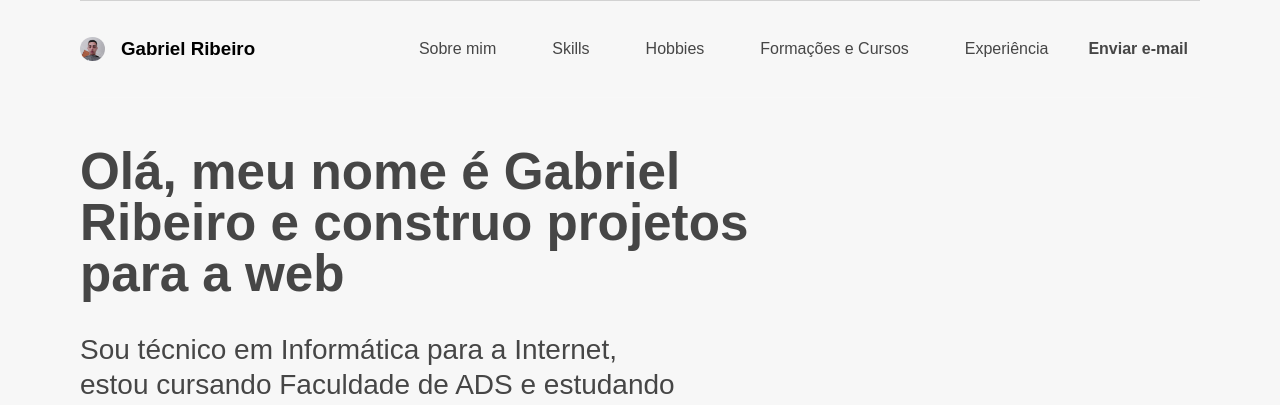
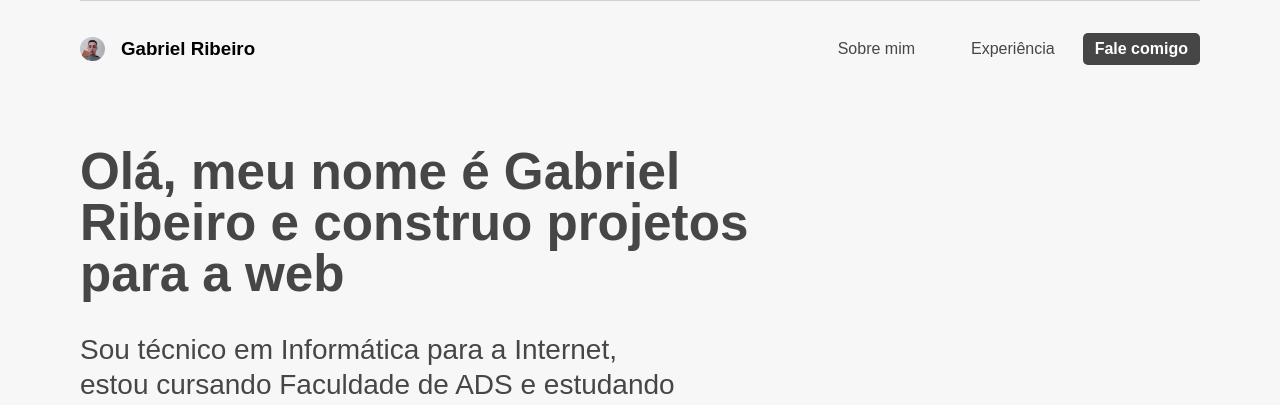
Before and after one commit to gabriersdev/portfolio-br, a PHP site: page / in a window 1280 px wide. Shown: the top 405 px of the page. Run offline with PHP 8.4, Linux system fonts and the light colour scheme.

Commit message:
feat: atualizando estilo do botão

```diff
--- a/assets/css/menu.css
+++ b/assets/css/menu.css
@@ -1,5 +1,5 @@
 /*Sessão Menu*/
-section.menu{
+section.menu {
   display: flex;
   align-items: center;
   justify-content: space-between;
@@ -9,27 +9,27 @@ section.menu{
   border-bottom: 1px solid rgba(255, 255, 255, 0.15);
 }
 
-.menu header{
+.menu header {
   display: flex;
   align-items: center;
 }
 
-.menu__image{
+.menu__image {
   width: 25px;
   border-radius: 50%;
 }
 
-.menu__title{
+.menu__title {
   margin-left: 1rem;
   font-weight: 700;
 }
 
-.menu__list{
+.menu__list {
   display: flex;
 }
 
 .menu__list__item a,
-.menu__list__item__contato a{
+.menu__list__item__contato a {
   display: block;
   color: #464646;
   padding: 0.5rem 0.75rem;
@@ -39,54 +39,64 @@ section.menu{
   outline: none;
 }
 
+.menu__list__item__contato a {
+  background-color: #464646;
+  color: #fff;
+}
+
 .menu__list__item a:hover,
 .menu__list__item a:focus,
 .menu__list__item__contato a:hover,
-.menu__list__item__contato a:focus{
+.menu__list__item__contato a:focus {
   background-color: lightgray;
 }
 
-.menu__list__item{
+.menu__list__item__contato a:hover,
+.menu__list__item__contato a:focus {
+  color: #464646;
+}
+
+.menu__list__item {
   margin: 0 1rem;
 }
 
-.menu__list__item__contato{
+.menu__list__item__contato {
   font-weight: 700;
 }
 
 @media screen and (max-width: 390px) {
-  .menu__list__item__contato{
+  .menu__list__item__contato {
     display: none;
   }
 }
 
 @media screen and (max-width: 767px) {
-  section.menu{
+  section.menu {
     margin: auto 2rem;
   }
 
-  .menu__list__item__contato a{
+  .menu__list__item__contato a {
     padding: 0;
     margin: 0;
   }
 
-  .menu__list__item{
+  .menu__list__item {
     display: none;
     text-align: right;
   }
 }
 
-@media screen and (min-width: 767px) and (max-width: 1000px){
-  section.menu{
+@media screen and (min-width: 767px) and (max-width: 1000px) {
+  section.menu {
     margin: auto 3rem;
   }
 
-  .menu__list__item__contato a{
+  .menu__list__item__contato a {
     padding: 0;
     margin: 0;
   }
 
-  .menu__list__item{
+  .menu__list__item {
     display: none;
     text-align: right;
   }
--- a/index.html
+++ b/index.html
@@ -54,11 +54,8 @@
         <nav>
           <ul class="menu__list">
             <li class="menu__list__item"><a href="#about">Sobre mim</a></li>
-            <li class="menu__list__item"><a href="#skills">Skills</a></li>
-            <li class="menu__list__item"><a href="#hobbies">Hobbies</a></li>
-            <li class="menu__list__item"><a href="#academic">Formações e Cursos</a></li>
             <li class="menu__list__item"><a href="#experience">Experiência</a></li>
-            <li class="menu__list__item__contato"><a href="mailto:devgabrielribeiro@gmail.com">Enviar e-mail</a></li>
+            <li class="menu__list__item__contato"><a href="mailto:devgabrielribeiro@gmail.com">Fale comigo</a></li>
           </ul>
         </nav>
       </section>
@@ -120,7 +117,6 @@
         </div>
       </section>
 
-      <!-- TODO - Add. second img - fist banner, on hover, project img -->
       <!-- Sessão de Experiência Profissional/Projetos-->
       <section class="experience" id="experience">
         <h2 class="experience__section__title" id="xp">Experiência Profissional</h2>
@@ -135,7 +131,7 @@
           <p><img src="./assets/img/svgs/copyright.svg" alt="Copyright">&nbsp;2022 - <span
               data-update="year">2022</span>
           <p><a class="link-visivel" data-direito-autorais>Direitos Autorais</a> | <a class="link-visivel"
-              href="#topo">Ir para o topo</a></p>
+              data-ref="#topo">Ir para o topo</a></p>
           </p>
         </div>
       </footer>
```
